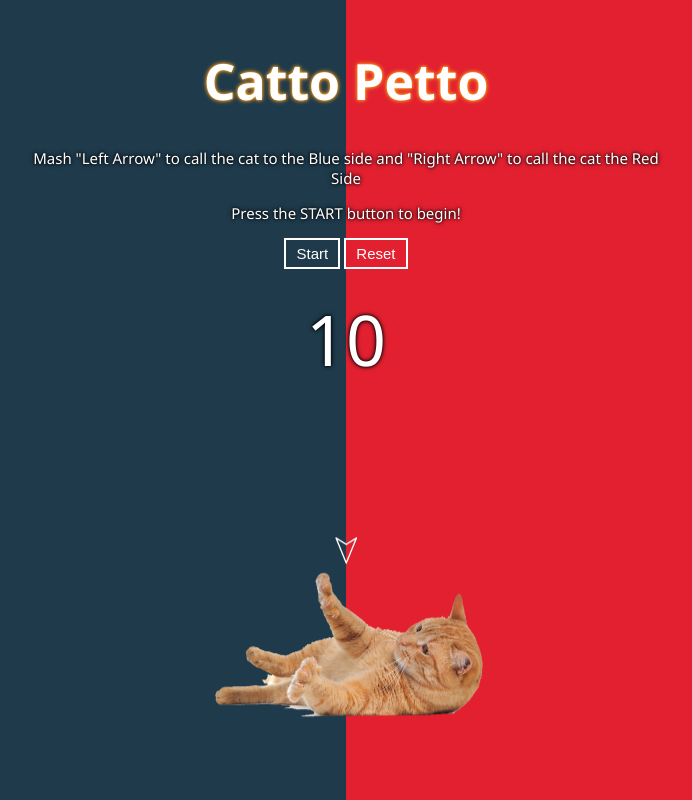
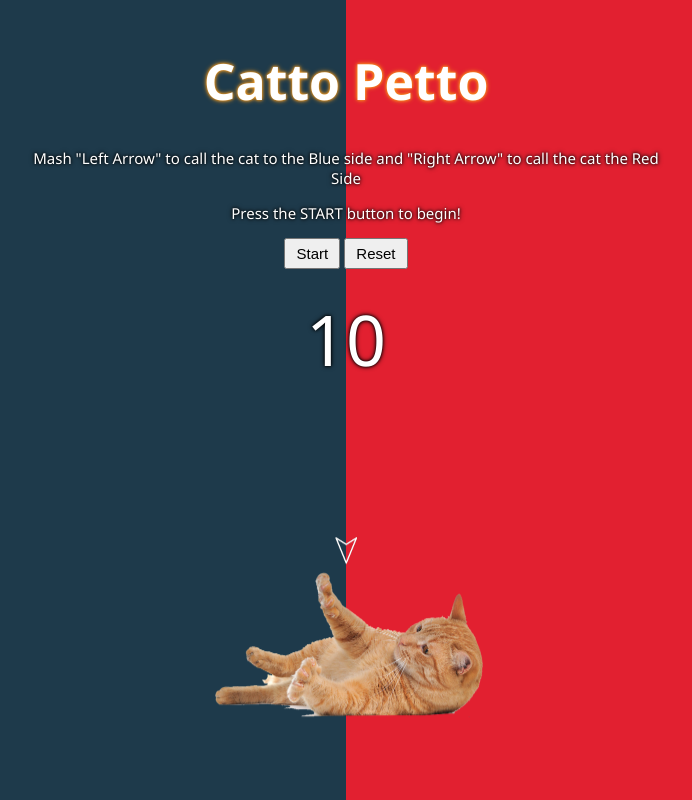
Before and after one commit to tcloma/my-personal-website, a plain HTML site: page index.html in a window 1280 px wide. Shown: the whole page, without its empty margins (294-986 px from the left). Drawn offline with Linux system fonts and the light colour scheme.

Commit message:
Reverted button to original look

```diff
--- a/style.css
+++ b/style.css
@@ -59,12 +59,6 @@ body {
 }
 
 .btn {
-  background-color: transparent;
-  color: #ffffff;
-  border-color: #ffffff;
-  border-block-style: solid;
-  border-right-style: solid;
-  border-left-style: solid;
   font-size: 15px;
   padding: 5px 10px 5px 10px;
   text-decoration: none;
```
